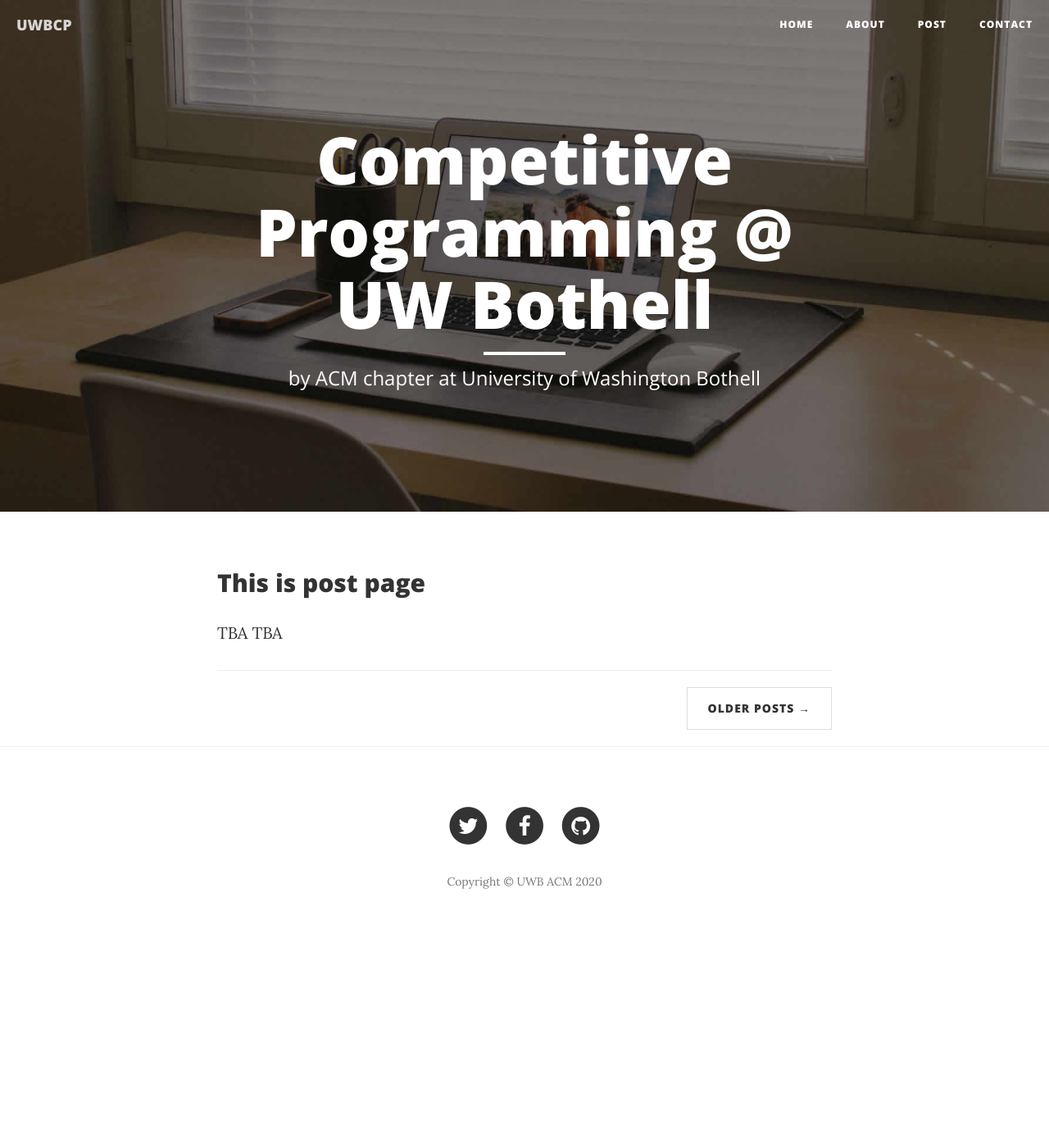
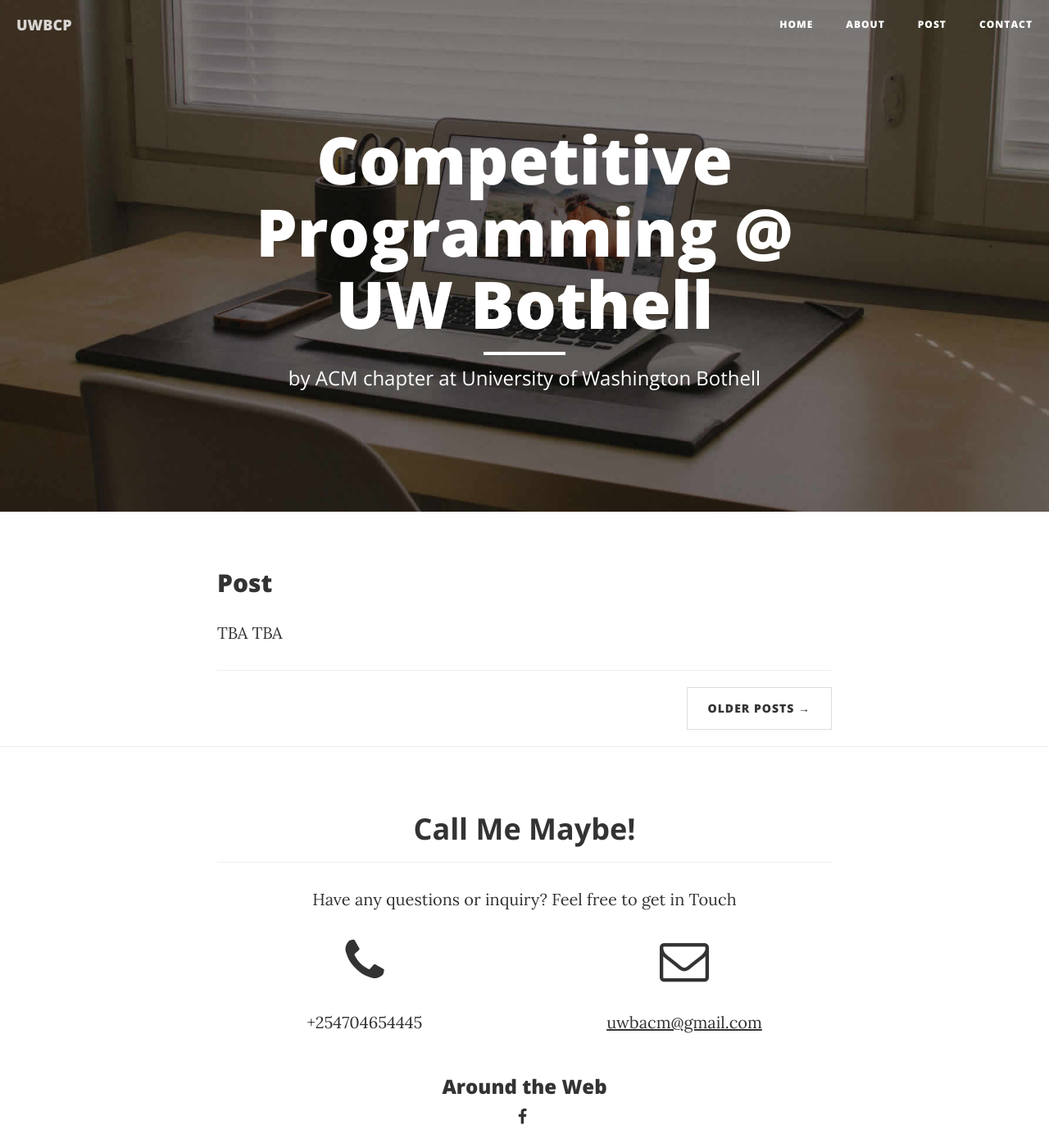
Before and after one commit to alanboy/competitive-programming, a Jekyll site: the page built from post.md, in a window 1280 px wide and 1400 px high. Shown: the whole window at 82% size. Built offline with Jekyll 4.4.1, drawn with Linux system fonts in a browser that asks for light colours.

Commit message:
Update contact

```diff
--- a/_layouts/default.html
+++ b/_layouts/default.html
@@ -147,6 +147,37 @@
     </div>
 
     <hr>
+    <section id="contact">
+        <div class="container">
+            <div class="row">
+                <div class="col-lg-8 col-lg-offset-2 text-center">
+                    <h2 class="section-heading">Call Me Maybe!</h2>
+                    <hr class="primary">
+                    <p>Have any questions or inquiry? Feel free to get in Touch</p>
+                </div>
+                <div class="col-lg-4 col-lg-offset-2 text-center">
+                    <i class="fa fa-phone fa-3x wow bounceIn"></i>
+                    <p>+254704654445</p>
+                </div>
+
+                <div class="col-lg-4 text-center">
+                    <i class="fa fa-envelope-o fa-3x wow bounceIn" data-wow-delay=".1s"></i>
+                    <p><a href="mailto:your-email@your-domain.com">uwbacm@gmail.com</a></p>
+                </div>
+                                  <div class="col-lg-8 col-lg-offset-2 text-center">
+                        <h3>Around the Web</h3>
+                        <ul class="list-inline">
+                            <li>
+                                <a href="https://www.facebook.com" class="btn-social btn-outline"><i class="fa fa-fw fa-facebook"></i></a>
+                            </li>
+
+                        </ul>
+                    </div>
+            </div>
+
+        </div>
+    </section>
+
 
     <!-- Footer -->
     <footer>
--- a/post.md
+++ b/post.md
@@ -3,6 +3,6 @@
 title: UWBCP
 ---
 
-## This is post page
+## Post
 
 TBA TBA
```
